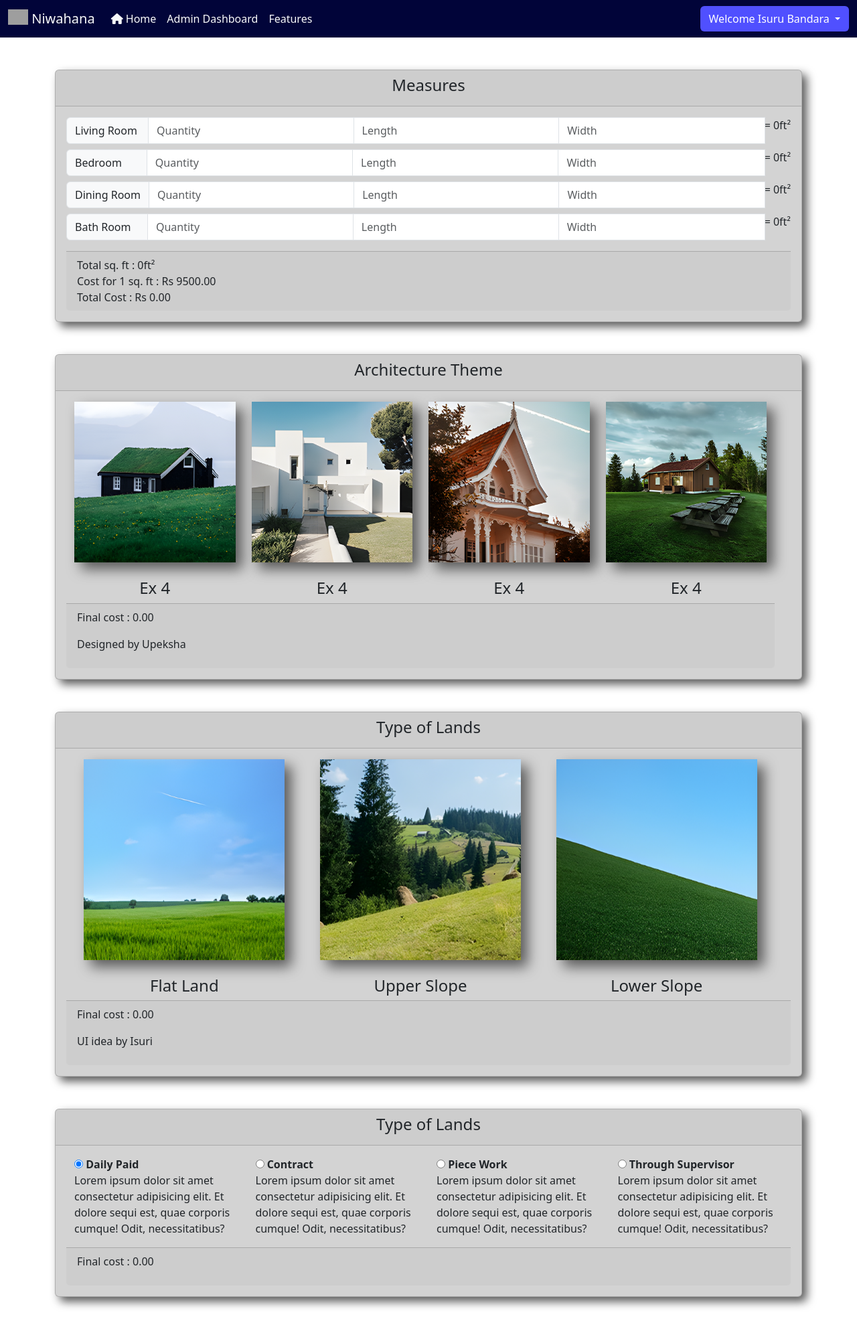
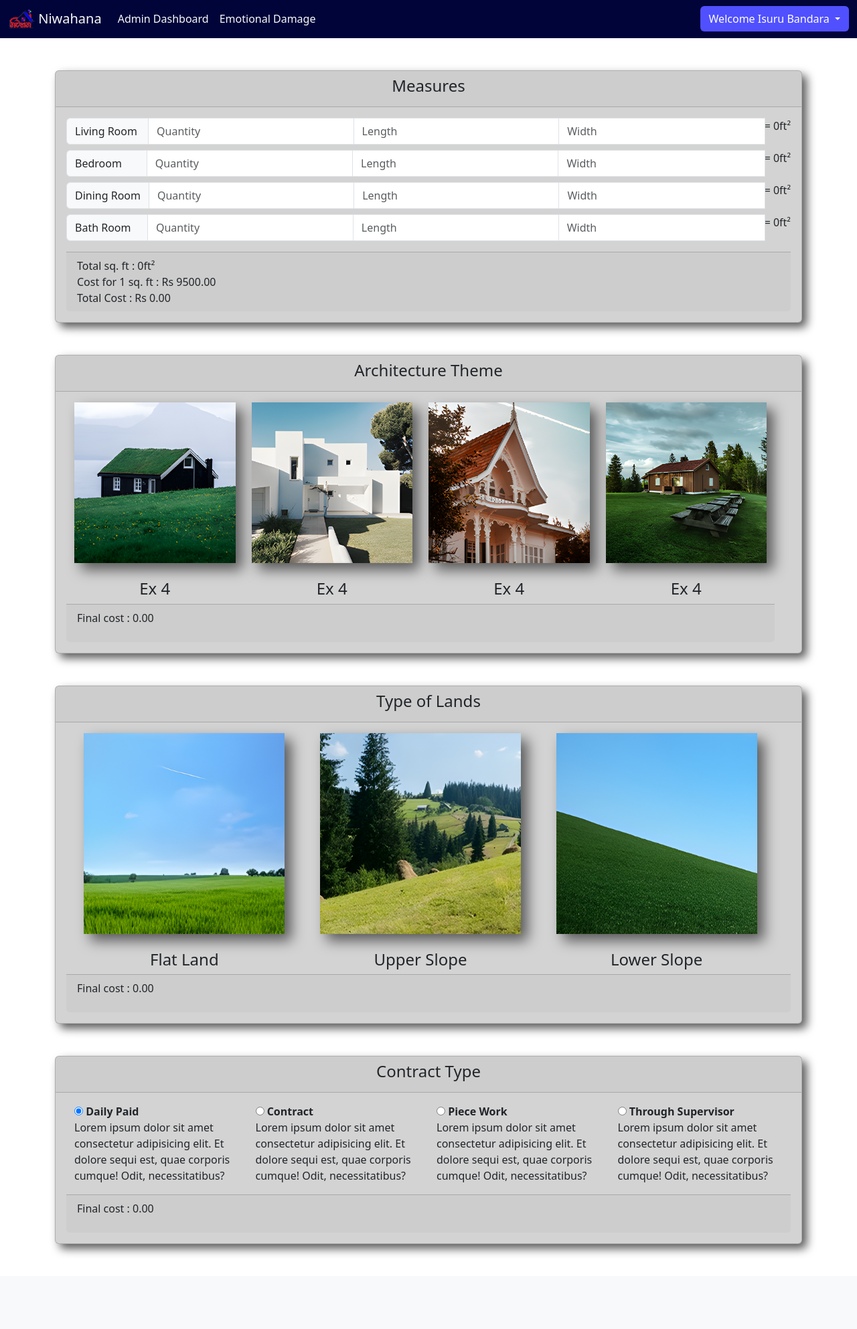
Before and after one commit to razorisuru/niwahana-app, a PHP site: page /view.php in a window 1280 px wide. Shown: the whole page at 67% size. After the commit the page ends 1873 px from the top, so only its background shows below. Run offline with PHP 8.4, Linux system fonts and the light colour scheme; a user stored in the database is signed in; data comes from the database, SQL or seed files in the repository; both versions use the stored data as it was after the commit; grey boxes are pictures that could not be loaded.

Commit message:
Simple UI changes

```diff
--- a/app.js
+++ b/app.js
@@ -36,6 +36,9 @@ setInterval(function multiply() {
   document.getElementById("sqft1").innerHTML = "Cost for 1 sq. ft : Rs " + sqft1 + ".00";
   document.getElementById("cost").innerHTML = "Total Cost : Rs " + cost + ".00";
 
+  document.getElementById("sqftmodal").innerHTML = "Total sq. ft : " + sqft + "ft²";
+
+
 }, 500);
 
 function updateTotal(percentage) {
@@ -53,4 +56,7 @@ function updateTotal3(percentage) {
   let fcost2 = parseFloat(document.getElementById('fcost2').textContent.split("Rs ")[1]);
   let fcost3 = fcost2 + (fcost2 * percentage);
   document.getElementById("fcost3").innerHTML = " Rs " + fcost3 + ".00";
+  document.getElementById("modalcost").innerHTML = " Rs " + fcost3 + ".00";
+
+
 }
--- a/css/view.css
+++ b/css/view.css
@@ -58,3 +58,23 @@
     filter: contrast(120%);
     filter: drop-shadow(7px 7px 7px rgb(88, 88, 88));
   }
+
+  .modi {
+    background-color: #7373ff !important;
+    color: #ffffff !important;
+  }
+
+  .btnclose {
+    background: #ffffff !important;
+    color: rgb(0, 0, 0) !important;
+  }
+
+  .btnclose:hover {
+    background: #ff6162 !important;
+    /* color: #5050ff !important; */
+  }
+
+  .modalcost {
+  background: #ff6162 !important;
+  /* color: #5050ff !important; */
+}
--- a/view.php
+++ b/view.php
@@ -11,7 +11,7 @@ if(!isset($_SESSION['valid'])) {
 include_once("connection.php");
 
 //fetching data in descending order (lastest entry first)
-$result = mysqli_query($mysqli, "SELECT * FROM products ORDER BY id ASC");
+// $result = mysqli_query($mysqli, "SELECT * FROM products ORDER BY id ASC");
 
 
 // $query1 = "SELECT * FROM login WHERE id=".$_SESSION['id'];
@@ -44,30 +44,27 @@ $result = mysqli_query($mysqli, "SELECT * FROM products ORDER BY id ASC");
     <!-- navbar -->
     <nav class="navbar sticky-top navbar-expand-lg navc">
         <div class="container-fluid">
-            <a class="navbar-brand text-light" href="#">
-                <img src="img/rz.png" alt="Logo" width="30" class="d-inline-block align-text-top">
+            <a class="navbar-brand text-light" href="view.php">
+                <img src="img/logo2.png" alt="Logo" width="40" class="d-inline-block align-text-top">
                 Niwahana
             </a>
             <button class="navbar-toggler" type="button" data-bs-toggle="collapse" data-bs-target="#navbarText"
                 aria-controls="navbarText" aria-expanded="false" aria-label="Toggle navigation">
                 <span class="navbar-toggler-icon">
-                    <i class="fa-solid fa-bars fa-flip" style="color:#fff; font-size:28px;"></i>
+                    <i class="fa-solid fa-bars" style="color:#fff; font-size:28px;"></i>
                     <!-- <i class="bi bi-list" style="color:#fff; font-size:28px;"></i> -->
                 </span>
             </button>
             <div class="collapse navbar-collapse" id="navbarText">
                 <ul class="navbar-nav me-auto mb-2 mb-lg-0">
-                    <li class="nav-item">
-                        <a class="nav-link active text-light" aria-current="page" href="view.php"><i
-                                class="fa-solid fa-house"></i> Home</a>
-                    </li>
+
                     <?php if ($_SESSION['role'] == 'super_admin') {
                         echo"<li class='nav-item'>
                         <a class='nav-link text-light' href='admin/includes/home.php'>Admin Dashboard</a>
                     </li>";
                     }?>
                     <li class="nav-item">
-                        <a class="nav-link text-light" href="#">Features</a>
+                        <a class="nav-link text-light" href="#">Emotional Damage</a>
                     </li>
                 </ul>
                 <div class="dropdown">
@@ -76,9 +73,9 @@ $result = mysqli_query($mysqli, "SELECT * FROM products ORDER BY id ASC");
                         Welcome <?php echo $_SESSION['name'] ?>
                     </button>
                     <ul class="btnprofiledropdown dropdown-menu" aria-labelledby="dropdownMenuButton1">
-                        <li><a class="dropdown-item" data-bs-toggle="modal" data-bs-target="#profile" href="#">Profile <i class="fa-solid fa-user fa-flip"></i></a></li>
+                        <li><a class="dropdown-item" data-bs-toggle="modal" data-bs-target="#profile" href="#">Profile <i class="fa-solid fa-user"></i></a></li>
                         <li><a class="dropdown-item" href="logout.php"><span class="btnprofiledropdownlogout">Logout <i
-                                        class="fa-solid fa-arrow-right-from-bracket fa-flip"></i></span> </a></li>
+                                        class="fa-solid fa-arrow-right-from-bracket"></i></span> </a></li>
                     </ul>
                 </div>
             </div>
@@ -88,19 +85,22 @@ $result = mysqli_query($mysqli, "SELECT * FROM products ORDER BY id ASC");
     <!-- Modal -->
 <div class="modal fade" id="profile" tabindex="-1" aria-labelledby="exampleModalLabel" aria-hidden="true">
   <div class="modal-dialog">
-    <div class="modal-content">
+    <div class="modal-content rounded-2 modi">
       <div class="modal-header">
-        <h1 class="modal-title fs-5" id="exampleModalLabel"><?php echo $_SESSION['name'] ?>'s Profile <i class="fa-solid fa-user fa-flip"></i></h1>
+        <h1 class="modal-title fs-5" id="exampleModalLabel"><?php echo $_SESSION['name'] ?>'s Profile <i class="fa-solid fa-user"></i></h1>
         <button type="button" class="btn-close" data-bs-dismiss="modal" aria-label="Close"></button>
       </div>
       <div class="modal-body">
-      <img src="img/rz.png" class="img-thumbnail" width="80" alt="...">
+      <img src="img/logo.png" class="img-thumbnail float-end" width="80" alt="...">
         Full Name : <?php echo $_SESSION['name'] ?><br>
         E-Mail : <?php echo $_SESSION['email'] ?><br>
-        Role : <?php echo $_SESSION['role'] ?><br>
+        Role : <?php echo $_SESSION['role'] ?><br><br>
+        <div class="text-light rounded-1 modalcost" id="sqftmodal"></div>
+        <div class="text-light rounded-1 modalcost" id="modalcost"></div>
       </div>
       <div class="modal-footer">
-        <button type="button" class="btn btn-secondary" data-bs-dismiss="modal">Close</button>
+        <button type="button" class="btn btnclose float-start" >Print</button>
+        <button type="button" class="btn btnclose" data-bs-dismiss="modal">Close</button>
       </div>
     </div>
   </div>
@@ -203,7 +203,7 @@ $result = mysqli_query($mysqli, "SELECT * FROM products ORDER BY id ASC");
                         </div>
                         <div class="card-footer">
                             <p>Final cost : <span id="fcost">0.00</span></p>
-                            <p>Designed by Upeksha</p>
+
                         </div>
                     </div>
                 </div>
@@ -242,7 +242,7 @@ $result = mysqli_query($mysqli, "SELECT * FROM products ORDER BY id ASC");
                     </div>
                     <div class="card-footer">
                         <p>Final cost : <span id="fcost2">0.00</span></p>
-                        <p>UI idea by Isuri</p>
+
                     </div>
                 </div>
             </div>
@@ -251,7 +251,7 @@ $result = mysqli_query($mysqli, "SELECT * FROM products ORDER BY id ASC");
         <!-- phase 4 -->
         <div class="card mt-5 cardc p1css">
             <div class="card-header">
-                <h4 class="text-center">Type of Lands</h4>
+                <h4 class="text-center">Contract Type</h4>
             </div>
             <div class="card-body">
                 <div class="phase4">
```
Also changed, not shown: READ ME !!!/login.sql (added, +72 -0 lines), img/logo2.png (added).
